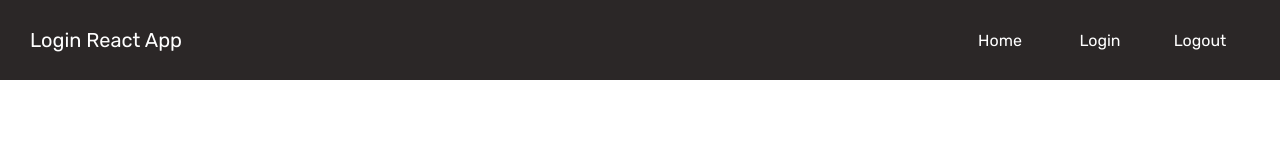
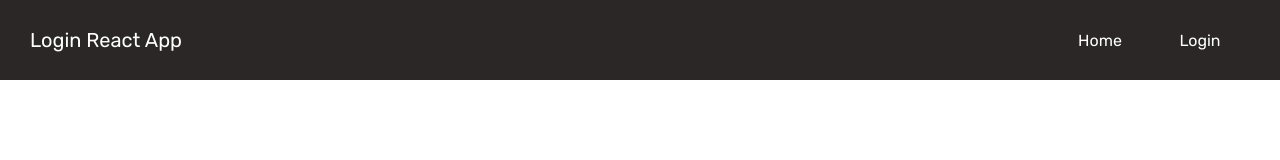
Before and after one commit to ach1209/react-login-app-demo, a React (Vite) app: page / in a window 1280 px wide. Shown: the top 160 px of the page. Built offline with nearby package versions, Linux system fonts and the light colour scheme.

Commit message:
Added conditional check for menu items

```diff
--- a/src/components/Navbar/Navbar.tsx
+++ b/src/components/Navbar/Navbar.tsx
@@ -1,14 +1,17 @@
+import { useState } from 'react'
 import { Link } from 'react-router-dom'
 import styles from './Navbar.module.css'
 
 function Navbar() {
+  const [isLoggedIn, setIsLoggedIn] = useState(false)
+
   return (
     <div className={styles.navbar}>
       <span className={styles['navbar-title']}>Login React App</span>
       <nav className={styles['navbar-menu']}>
         <Link to="/" className={styles['navbar-item']}>Home</Link>
-        <Link to="/login" className={styles['navbar-item']}>Login</Link>
-        <Link to="/" className={styles['navbar-item']}>Logout</Link>
+        { !isLoggedIn && <Link to="/login" className={styles['navbar-item']}>Login</Link> }
+        { isLoggedIn && <Link to="/" className={styles['navbar-item']}>Logout</Link> }
       </nav>
     </div>
   )
```
